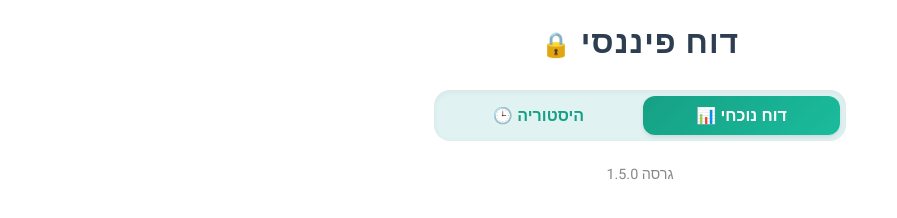
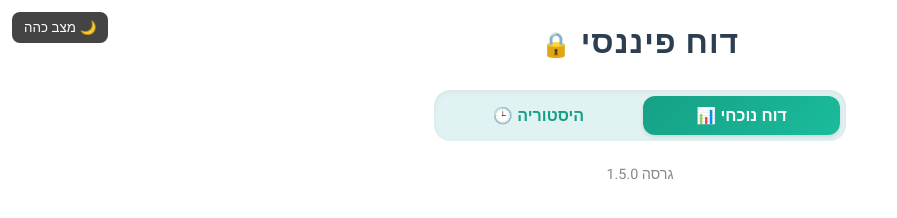
Before and after one commit to Perezari/Finance, a plain HTML site: page index.html in a window 1280 px wide. Shown: the whole page, without its empty margins (0-897 px from the left). Drawn offline with Linux system fonts and the light colour scheme.

Commit message:
Update index.html

```diff
--- a/index.html
+++ b/index.html
@@ -12,6 +12,21 @@
   <link rel="stylesheet" href="style.css" />
   <link href="https://fonts.googleapis.com/css2?family=Heebo:wght@400;700&display=swap" rel="stylesheet">
 </head>
+
+<!-- כפתור מעבר מצב -->
+<button id="theme-toggle" style="
+  position: fixed;
+  top: 12px;
+  left: 12px;
+  z-index: 999;
+  background: #444;
+  color: white;
+  border: none;
+  padding: 8px 12px;
+  border-radius: 8px;
+  cursor: pointer;
+">🌙 מצב כהה</button>
+
 <body>
 
   <h1>דוח פיננסי <span id="toggle-icon" style="cursor: pointer;">🔒</span></h1>
```
